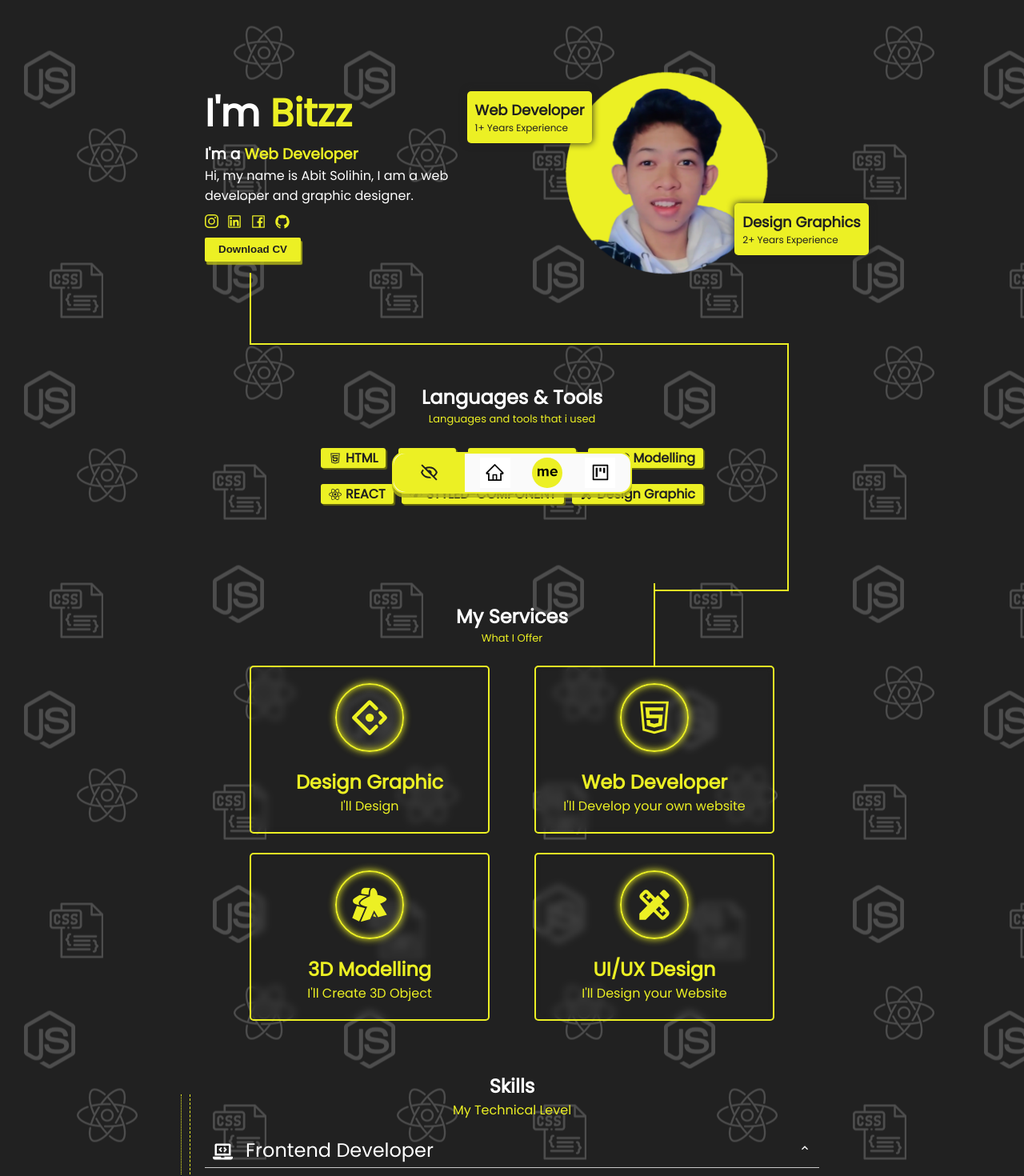
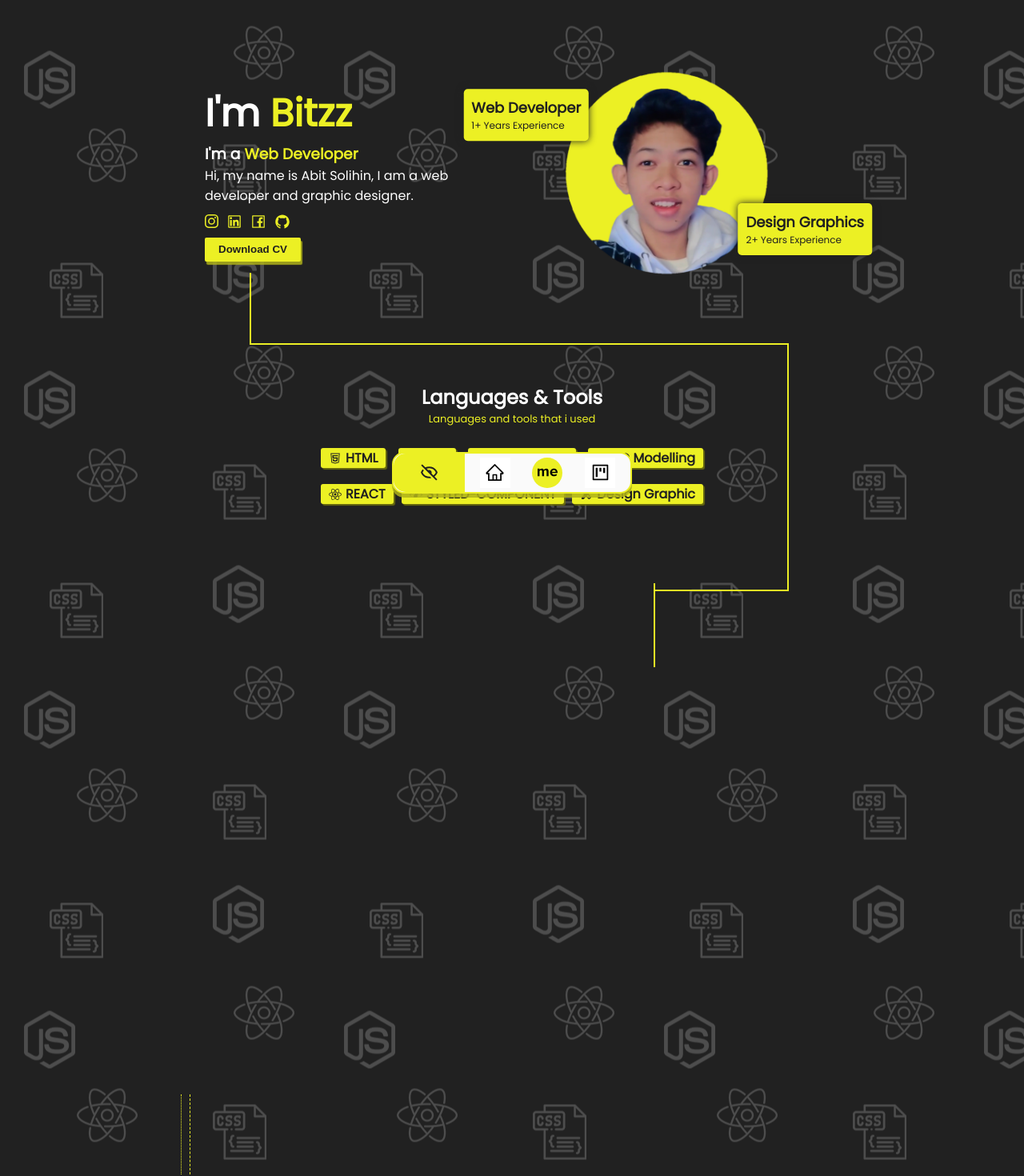
Before and after one commit to abitsolihin/Portofolio, a React (Create React App) app: page /About in a window 1280 px wide. Shown: the part 115-1585 px from the top of the page at 80% size. Built offline with nearby package versions, Linux system fonts and the light colour scheme; a web font is replaced by a local one.

Commit message:
Adding Animation

```diff
--- a/package.json
+++ b/package.json
@@ -7,6 +7,7 @@
     "@testing-library/jest-dom": "^5.16.4",
     "@testing-library/react": "^13.3.0",
     "@testing-library/user-event": "^13.5.0",
+    "aos": "^3.0.0-beta.6",
     "framer-motion": "^6.5.1",
     "react": "^18.1.0",
     "react-dom": "^18.1.0",
@@ -14,6 +15,7 @@
     "react-router-dom": "^6.3.0",
     "react-scripts": "5.0.1",
     "react-scroll-parallax": "^3.2.0",
+    "styled-components": "^5.3.5",
     "web-vitals": "^2.1.4"
   },
   "scripts": {
--- a/src/Components/Accordion.js
+++ b/src/Components/Accordion.js
@@ -1,9 +1,12 @@
 import { React, useState } from 'react';
 import { MdExpandLess } from 'react-icons/md';
 import { useSpring, animated } from '@react-spring/web';
+import Aos from 'aos';
+import 'aos/dist/aos.css';
 
 import './../Style/Accordion.css';
 function Accordion(props) {
+  Aos.init();
   const [open, setOpen] = useState(false);
   //toggle accordion function
   let toggleHandler = (e) => {
@@ -36,7 +39,7 @@ function Accordion(props) {
     config: { duration: '120' },
   });
   return (
-    <section className="accordion__section">
+    <section data-aos="fade-down" className="accordion__section">
       <animated.div className="accordion__item" style={openAnimation}>
         <div className="accordion__header" onClick={toggleHandler}>
           <div className="accordion__icon">{props.icon}</div>
--- a/src/Pages/About.js
+++ b/src/Pages/About.js
@@ -11,6 +11,9 @@ import { Gi3DMeeple } from 'react-icons/gi';
 import { SiStyledcomponents } from 'react-icons/si';
 import Accordion from '../Components/Accordion';
 import Profile2 from '../images/Profile2.png';
+import { useSpring, animated } from '@react-spring/web';
+import Aos from 'aos';
+import 'aos/dist/aos.css';
 
 const About = () => {
   const [diKlik, setDiklik] = useState(false);
@@ -19,20 +22,41 @@ const About = () => {
     setDiklik(true);
     setTimeout(() => setDiklik(false), 200);
   };
+  Aos.init();
+
+  const fadeIn = useSpring({
+    from: { opacity: '0' },
+    to: { opacity: '1' },
+    config: { duration: '500' },
+  });
+  const fadeRight = useSpring({
+    loop: { reverse: true },
+    from: { transform: 'translateY(-90px) translateX(-200px)', opacity: '1' },
+    to: { transform: 'translateY(-70px) translateX(-170px)', opacity: '1' },
+    config: { duration: '2000' },
+  });
+  const fadeLeft = useSpring({
+    loop: { reverse: true },
+    from: { transform: 'translateY(70px) translateX(200px)', opacity: '1' },
+    to: { transform: 'translateY(70px) translateX(170px)', opacity: '1' },
+    config: { duration: '2000' },
+  });
 
   return (
     <>
       <section className="aSection">
         <div className="aContainer">
           <div className="aBox">
-            <h1>
+            <h1 data-aos="fade-right">
               I'm <span>Bitzz</span>
             </h1>
-            <h3>
+            <h3 data-aos="fade-right" data-aos-delay="50">
               I'm a <span>Web Developer</span>
             </h3>
-            <p>Hi, my name is Abit Solihin, I am a web developer and graphic designer.</p>
-            <div className="aIcon">
+            <p data-aos="fade-right" data-aos-delay="100">
+              Hi, my name is Abit Solihin, I am a web developer and graphic designer.
+            </p>
+            <div data-aos="fade-right" data-aos-delay="150" className="aIcon">
               <a href="https://www.instagram.com">
                 <BsInstagram size={17} />
               </a>
@@ -46,56 +70,56 @@ const About = () => {
                 <AiOutlineGithub size={20} />
               </a>
             </div>
-            <button onClick={animate} className={diKlik ? 'diKlik' : 'aButton'}>
+            <button data-aos="fade-right" data-aos-delay="200" onClick={animate} className={diKlik ? 'diKlik' : 'aButton'}>
               <Link to="/About">Download CV</Link>
             </button>
           </div>
           <div className="aBox">
-            <img src={Profile2} className="fprofile" alt="foto profile" />
-            <div style={{ transform: 'translateY(-70px) translateX(-170px)' }} className="floating__wrapper">
+            <animated.img style={fadeIn} src={Profile2} className="fprofile" alt="foto profile" />
+            <animated.div style={fadeRight} className="floating__wrapper">
               <h1>Web Developer</h1>
               <p>1+ Years Experience</p>
-            </div>
-            <div style={{ transform: 'translateY(70px) translateX(170px)' }} className="floating__wrapper">
+            </animated.div>
+            <animated.div style={fadeLeft} className="floating__wrapper">
               <h1>Design Graphics</h1>
               <p>2+ Years Experience</p>
-            </div>
+            </animated.div>
           </div>
         </div>
 
         <div className="tContainer">
-          <div className="tTitle">
+          <div data-aos="fade-in" data-aos-delay="350" className="tTitle">
             <h1>Languages & Tools</h1>
             <p>Languages and tools that i used</p>
           </div>
           <div className="tBox">
-            <div className="iTool">
+            <div data-aos="fade-down" data-aos-delay="50" data-aos-offset="10" className="iTool">
               <AiOutlineHtml5 color="#202020" />
               <h4>HTML</h4>
             </div>
-            <div className="iTool">
+            <div data-aos="fade-down" data-aos-delay="100" data-aos-offset="10" className="iTool">
               <IoLogoCss3 color="#202020" />
               <h4>CSS</h4>
             </div>
-            <div className="iTool">
+            <div data-aos="fade-down" data-aos-delay="150" data-aos-offset="10" className="iTool">
               <IoLogoJavascript color="#202020" />
               <h4>JAVASCRIPT</h4>
             </div>
-            <div className="iTool">
+            <div data-aos="fade-down" data-aos-delay="200" data-aos-offset="10" className="iTool">
               <Gi3DMeeple color="#202020" />
               <h4>3D Modelling</h4>
             </div>
           </div>
           <div className="tBox">
-            <div className="iTool">
+            <div data-aos="fade-down" data-aos-delay="250" data-aos-offset="10" className="iTool">
               <FaReact color="#202020" />
               <h4>REACT</h4>
             </div>
-            <div className="iTool">
+            <div data-aos="fade-down" data-aos-delay="300" data-aos-offset="10" className="iTool">
               <SiStyledcomponents color="#202020" />
               <h4>STYLED-COMPONENT</h4>
             </div>
-            <div className="iTool">
+            <div data-aos="fade-down" data-aos-delay="350" data-aos-offset="10" className="iTool">
               <MdDesignServices color="#202020" />
               <h4>Design Graphic</h4>
             </div>
@@ -103,12 +127,12 @@ const About = () => {
         </div>
       </section>
       <section className="services_section">
-        <div className="services_title">
+        <div data-aos="fade-in" data-aos-delay="200" className="services_title">
           <h1>My Services</h1>
           <p>What I Offer</p>
         </div>
         <div className="services_container">
-          <div id="services-wrapper" className="services-Wrapper">
+          <div data-aos="fade-right" data-aos-delay="50" id="services-wrapper" className="services-Wrapper">
             <div className="icon-wrapper">
               <div className="icon">
                 <AiOutlineAntDesign color="rgb(236, 240, 36)" size={50} />
@@ -119,7 +143,7 @@ const About = () => {
               <p> I'll Design</p>
             </div>
           </div>
-          <div className="services-Wrapper">
+          <div data-aos="fade-right" data-aos-delay="150" className="services-Wrapper">
             <div className="icon-wrapper">
               <div className="icon">
                 <AiOutlineHtml5 color="rgb(236, 240, 36)" size={50} />
@@ -132,7 +156,7 @@ const About = () => {
           </div>
         </div>
         <div className="services_container">
-          <div className="services-Wrapper">
+          <div data-aos="fade-right" data-aos-delay="100" className="services-Wrapper">
             <div className="icon-wrapper">
               <div className="icon">
                 <Gi3DMeeple color="rgb(236, 240, 36)" size={50} />
@@ -143,7 +167,7 @@ const About = () => {
               <p> I'll Create 3D Object</p>
             </div>
           </div>
-          <div id="iContainer" className="services-Wrapper">
+          <div data-aos="fade-right" data-aos-delay="200" id="iContainer" className="services-Wrapper">
             <div className="icon-wrapper">
               <div id="mouse1" className="icon">
                 <MdDesignServices color="rgb(236, 240, 36)" size={50} />
@@ -157,7 +181,7 @@ const About = () => {
         </div>
 
         <div className="sContainer">
-          <div className="sTitle">
+          <div data-aos="fade-in" data-aos-delay="150" className="sTitle">
             <h1>Skills</h1>
             <p> My Technical Level</p>
           </div>
--- a/src/Pages/Home.js
+++ b/src/Pages/Home.js
@@ -3,27 +3,32 @@ import '../Style/Home.css';
 import Profile1 from '../images/Profile1.png';
 import { Link } from 'react-router-dom';
 import { SiAboutdotme } from 'react-icons/si';
+import Aos from 'aos';
+import 'aos/dist/aos.css';
 
 const Home = () => {
+  Aos.init();
   return (
     <section className="section">
       <div className="Hwrapper">
         <div className="box">
-          <h1>
+          <h1 data-aos="fade-right" data-aos-delay="50">
             I'm <span>Bitzz</span>
           </h1>
-          <h3>
+          <h3 data-aos="fade-right" data-aos-delay="100">
             I'm a <span>Web Developer</span>
           </h3>
-          <p>Hi, welcome to my personal portfolio website, here you can find out about me and the projects I have made.</p>
-          <button className="aButton">
+          <p data-aos="fade-right" data-aos-delay="150">
+            Hi, welcome to my personal portfolio website, here you can find out about me and the projects I have made.
+          </p>
+          <button data-aos="fade-right" data-aos-delay="200" className="aButton">
             <Link className="tButton" to="/About">
               <SiAboutdotme color="#000" size={25} />
             </Link>
           </button>
         </div>
         <div className="box">
-          <img className="fprofile" src={Profile1} alt="foto profile" />
+          <img data-aos="fade-left" data-aos-delay="200" className="fprofile" src={Profile1} alt="foto profile" />
         </div>
       </div>
     </section>
```
Also changed, not shown: 1 other file (tests, documents, lock files or other folders).
